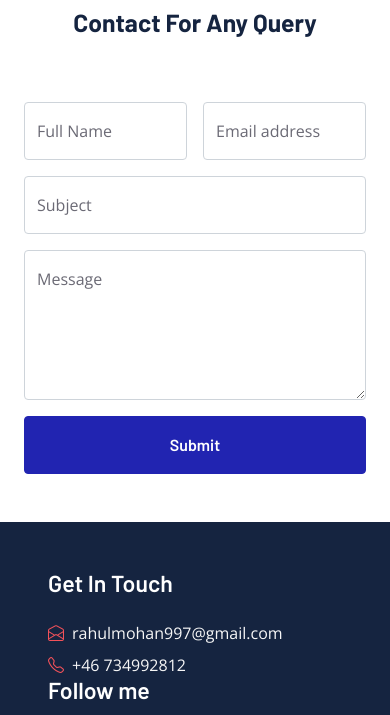
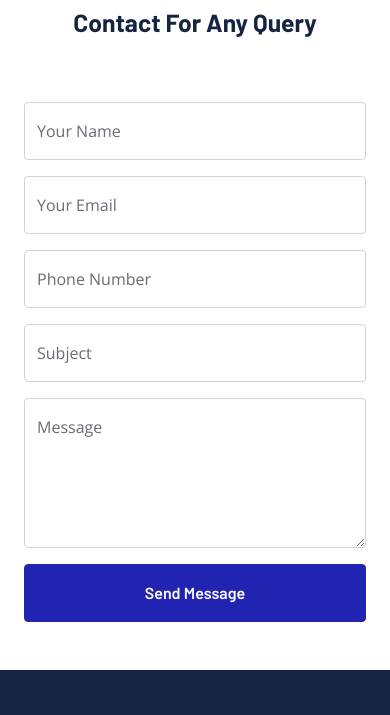
Before and after one commit to Raghul1995/consultancy-website, a plain HTML site: page index.html in a window 390 px wide. Shown: the part 5929-6644 px from the top of the page. Drawn offline with nearby package versions, Linux system fonts and the light colour scheme.

Commit message:
reverted back

```diff
--- a/index.html
+++ b/index.html
@@ -611,34 +611,42 @@
                             <h2 class="mt-2">Contact For Any Query</h2>
                         </div>
                         <div class="wow fadeInUp" data-wow-delay="0.3s">
-                            <form name="contact" method="POST" data-netlify="true">
+                            <form action="https://formsubmit.co/rahulmohan997@gmail.com" method="POST">
                                 <div class="row g-3">
-                                    <div class="col-6">
+                                    <div class="col-md-6">
                                         <div class="form-floating">
-                                            <input type="text" class="form-control" id="form-floating-1" placeholder="John Doe">
-                                            <label for="form-floating-1">Full Name</label>
+<!--                                             <input type="hidden" name="_captcha" value="false">
+                                            <input type="hidden" name="_next" value="https://raghulmohan.com/"> -->
+                                            <input type="text" class="form-control" id="name" placeholder="Your Name" required>
+                                            <label for="name">Your Name</label>
                                         </div>
                                     </div>
-                                    <div class="col-6">
+                                    <div class="col-md-6">
                                         <div class="form-floating">
-                                            <input type="email" class="form-control" id="form-floating-2" placeholder="name@example.com">
-                                            <label for="form-floating-2">Email address</label>
+                                            <input type="email" class="form-control" id="email" placeholder="Your Email" required>
+                                            <label for="email">Your Email</label>
+                                        </div>
+                                    </div>
+                                    <div class="col-md-6">
+                                        <div class="form-floating">
+                                            <input type="tel" id="phone" class="form-control" placeholder="0731245689" name="phone" pattern="[0-9]{10}" required>
+                                            <label for="number">Phone Number</label>
                                         </div>
                                     </div>
                                     <div class="col-12">
                                         <div class="form-floating">
-                                            <input type="text" class="form-control" id="form-floating-3" placeholder="Subject">
-                                            <label for="form-floating-3">Subject</label>
+                                            <input type="text" class="form-control" id="subject" placeholder="Subject">
+                                            <label for="subject">Subject</label>
                                         </div>
                                     </div>
                                     <div class="col-12">
                                         <div class="form-floating">
-                                            <textarea class="form-control" placeholder="Message" id="form-floating-4" style="height: 150px"></textarea>
-                                            <label for="form-floating-4">Message</label>
-                                          </div>
+                                            <textarea class="form-control" placeholder="Leave a message here" id="message" style="height: 150px" required></textarea>
+                                            <label for="message">Message</label>
+                                        </div>
                                     </div>
                                     <div class="col-12">
-                                        <button class="btn btn-primary w-100 py-3" type="submit">Submit</button>
+                                        <button class="btn btn-primary w-100 py-3" type="submit">Send Message</button>
                                     </div>
                                 </div>
                             </form>
```
